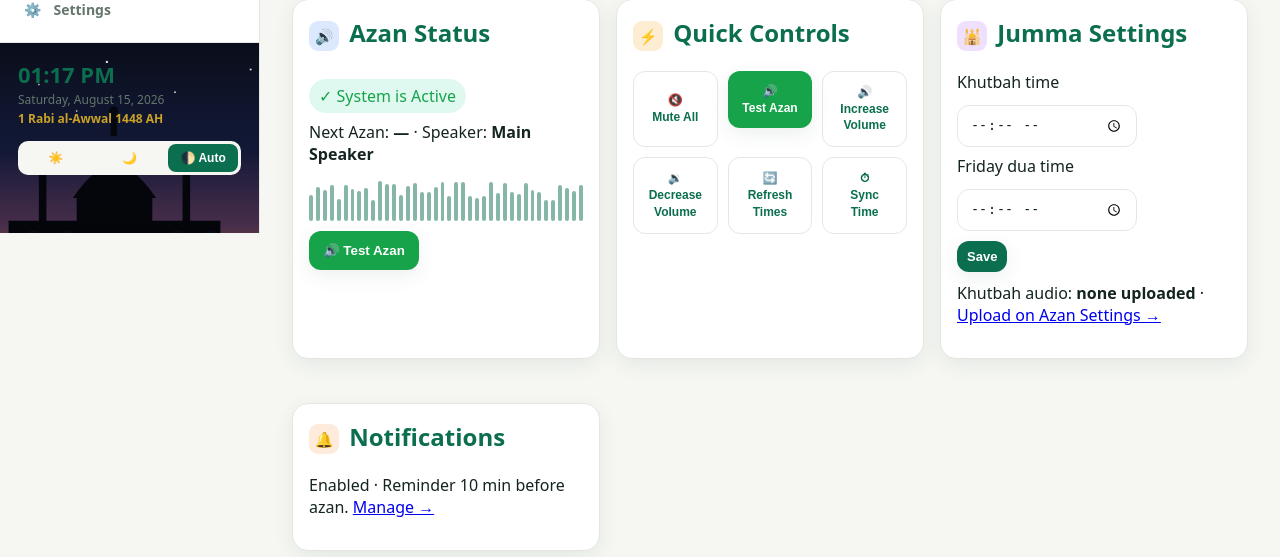
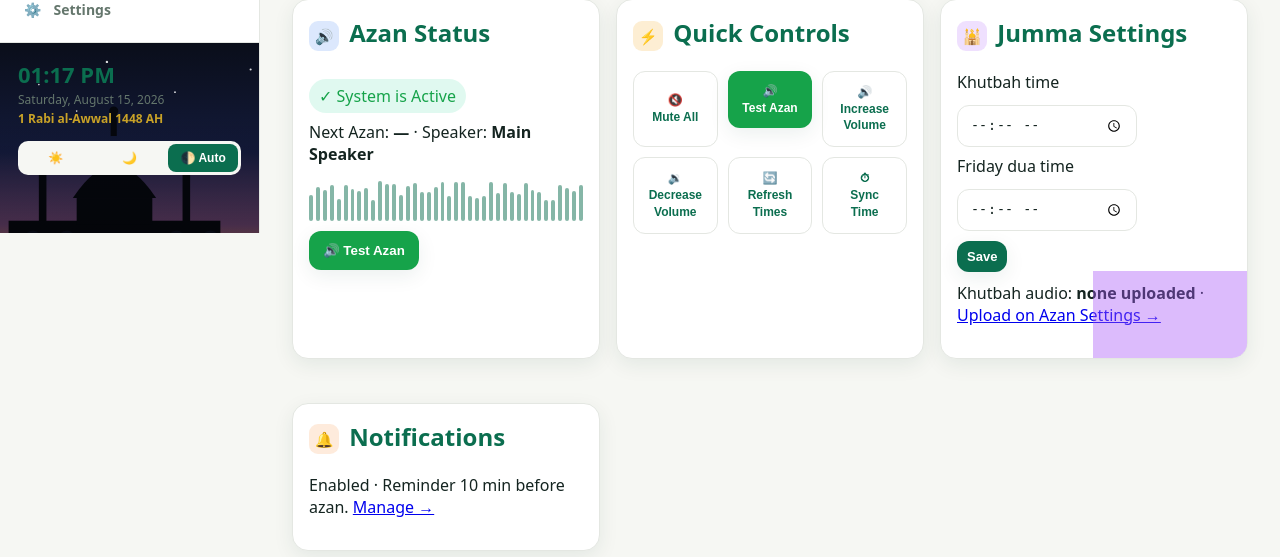
Before and after one commit to sharjeelkiyani/smart-azan, a Flask app: page / in a window 1280 px wide. Shown: the part 567-1124 px from the top of the page. Run offline with Flask 3, Linux system fonts and the light colour scheme.

Commit message:
Add decorative purple mosque silhouette to Jumma Settings card
Matches the reference mockup's Jumma Settings card, which has a small
purple-tinted mosque silhouette in the bottom-right corner - reuses the
existing mosque-skyline SVG as a CSS mask (tinted via mask-image +
background-color) rather than adding a separate colored image asset.

Co-Authored-By: Claude Sonnet 5 <noreply@anthropic.com>

```diff
--- a/templates/overview.html
+++ b/templates/overview.html
@@ -104,7 +104,7 @@
       <div class="muted" id="quick-hint" style="margin-top:8px"></div>
     </section>
 
-    <section class="card">
+    <section class="card jumma-card">
       <h2><span class="icon-badge purple">🕌</span> Jumma Settings</h2>
       <form method="post" action="{{ url_for('azan.settings') }}">
         <input type="hidden" name="form_id" value="jumma">
@@ -204,6 +204,22 @@
   .icon-badge.amber  { background: rgba(245, 158, 11, .18); }
   .icon-badge.purple { background: rgba(168, 85, 247, .18); }
   .icon-badge.orange { background: rgba(251, 146, 60, .18); }
+
+  .jumma-card { position: relative; overflow: hidden; }
+  .jumma-card::after {
+    content: "";
+    position: absolute;
+    right: -16px;
+    bottom: -18px;
+    width: 170px;
+    height: 105px;
+    background-color: rgba(168, 85, 247, 0.4);
+    -webkit-mask: url('/static/img/mosque-skyline.svg') center bottom / cover no-repeat;
+    mask: url('/static/img/mosque-skyline.svg') center bottom / cover no-repeat;
+    -webkit-mask-position: center 30%;
+    mask-position: center 30%;
+    pointer-events: none;
+  }
 
   .next-prayer-name { font-size: 22px; font-weight: 800; color: var(--primary); }
   .countdown { font-size: 30px; font-weight: 800; margin-top: 4px; }
```
